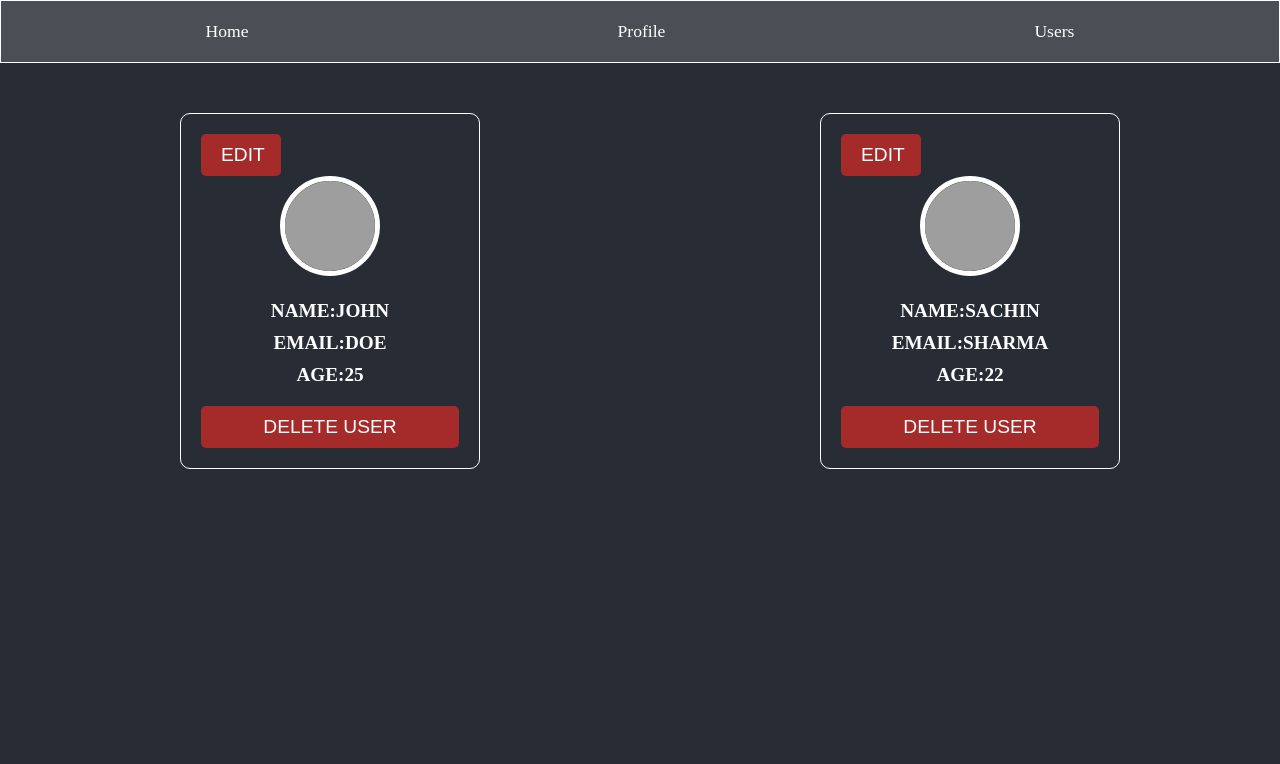
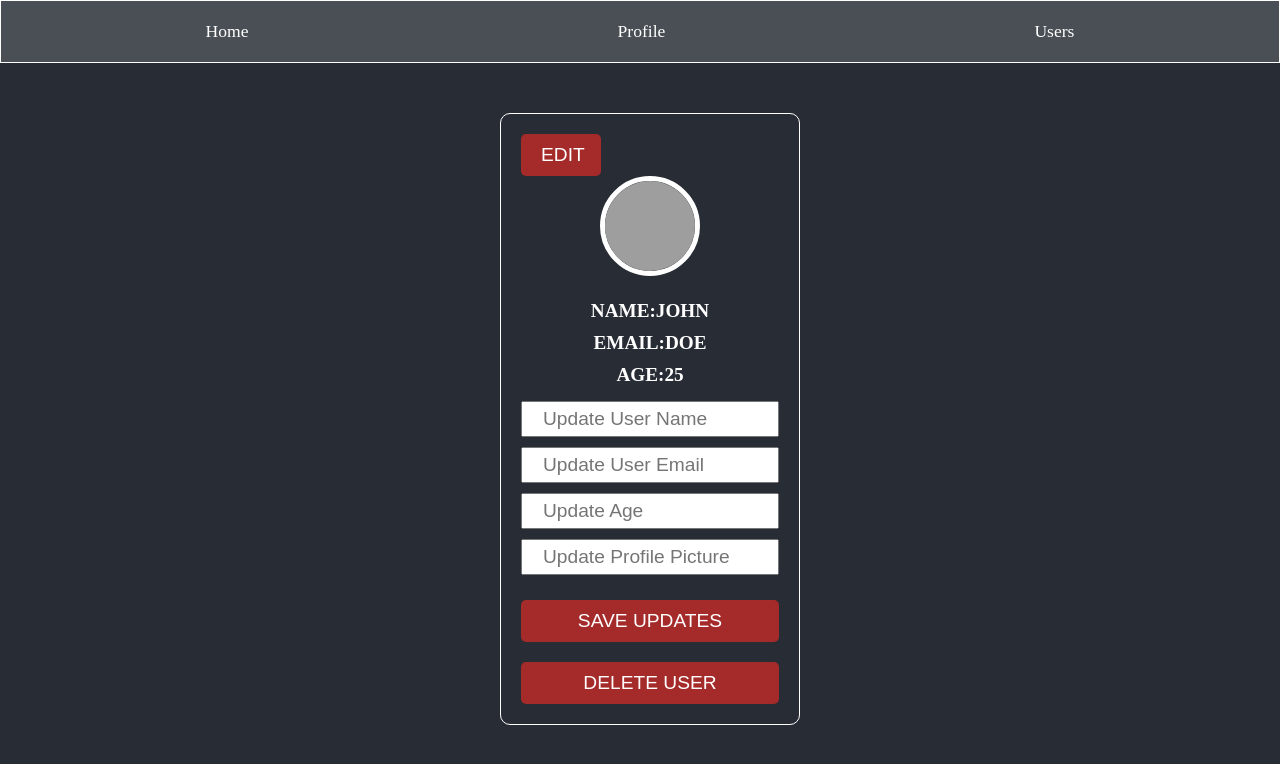
Before and after one commit to sachin3973/new-uer-app-rtk, a React (Create React App) app: page /users in a window 1280 px wide. Shown: the top 764 px of the page. Built offline with nearby package versions, Linux system fonts and the light colour scheme; grey boxes are pictures that could not be loaded.

Commit message:
Fixed the update feature

```diff
--- a/src/components/Profile.js
+++ b/src/components/Profile.js
@@ -6,17 +6,18 @@ import { deleteUser } from "../features/user";
 import UpdateUserForm from "./UpdateUserForm";
 
 const Profile = () => {
-  const user = useSelector((state) => state.user.value);
-  console.log(user);
+  const userList = useSelector((state) => state.user.value);
   const dispatch = useDispatch();
 
   const handleDelete = (id) => {
-    console.log(id);
     dispatch(deleteUser({ id }));
   };
 
   return (
     <div className="container">
+      {userList.map((user) => (
+        <div className="div">
+          <button className="show_updateForm">Edit</button>
           <img className="profile__img" src={user.image} alt="" />
           <div className="userinfo">
             <h3>Name:{user.name}</h3>
@@ -29,6 +30,8 @@ const Profile = () => {
             <button className="view__more">See Others</button>
           </Link>
         </div>
+      ))}
+    </div>
   );
 };
 
--- a/src/components/UpdateUserForm.js
+++ b/src/components/UpdateUserForm.js
@@ -3,24 +3,22 @@ import { useDispatch, useSelector } from "react-redux";
 import { updateUser } from "../features/user";
 import "../css/UpdateUserForm.css";
 
-const UpdateUserForm = () => {
+const UpdateUserForm = ({ id }) => {
   const [newName, setNewName] = useState("");
   const [newEmail, setNewEmail] = useState("");
   const [newAge, setNewAge] = useState("");
   const [newImage, setNewImage] = useState("https://picsum.photos/200/300");
 
   const userList = useSelector((state) => state.user.value);
+  console.log(userList);
 
-  useEffect(() => {
-    // pass
-  });
+  useEffect(() => {}, []);
 
   const dispatch = useDispatch();
-  console.log(userList);
 
   const handleUpdate = (id, event) => {
     event.preventDefault();
-    console.log("UPDATE");
+
     dispatch(
       updateUser({
         id: id,
@@ -32,8 +30,7 @@ const UpdateUserForm = () => {
     );
   };
   return (
-    <div className="user__updateBlock menu__hide">
-      {userList.map((user) => (
+    <div className="user__updateBlock">
       <form>
         <input
           type="text"
@@ -55,14 +52,10 @@ const UpdateUserForm = () => {
           placeholder="Update Profile Picture"
           onChange={(e) => setNewImage(e.target.value)}
         />
-          <button
-            type="submit"
-            onClick={(event) => handleUpdate(user.id, event)}
-          >
+        <button type="submit" onClick={(event) => handleUpdate(id, event)}>
           Save Updates
         </button>
       </form>
-      ))}
     </div>
   );
 };
--- a/src/components/Users.js
+++ b/src/components/Users.js
@@ -1,7 +1,7 @@
 import React from "react";
 import { useDispatch, useSelector } from "react-redux";
 import "../css/Users.css";
-import { deleteUser } from "../features/user";
+import { deleteUser, editUser } from "../features/user";
 import UpdateUserForm from "./UpdateUserForm";
 
 const Users = () => {
@@ -12,11 +12,19 @@ const Users = () => {
     dispatch(deleteUser({ id }));
   };
 
+  const handleEdit = (id) => {
+    dispatch(editUser({ id }));
+  };
   return (
     <div className="users__container">
       {userList.map((user) => (
         <div className="singleuser__container">
-          <button className="show_updateMenu">Edit</button>
+          <button
+            className="show_updateMenu"
+            onClick={() => handleEdit(user.id)}
+          >
+            Edit
+          </button>
           <img className="userList__img" src={user.image} alt="" />
           <div className="userinfo">
             <h3>Name:{user.name}</h3>
@@ -24,7 +32,7 @@ const Users = () => {
             <h3>Age:{user.age}</h3>
           </div>
           <div className="user__updateBlock">
-            <UpdateUserForm />
+            <UpdateUserForm id={user.id} />
           </div>
           <button onClick={() => handleDelete(user.id)}>Delete User</button>
         </div>
--- a/src/css/UpdateUserForm.css
+++ b/src/css/UpdateUserForm.css
@@ -13,6 +13,6 @@ form > input {
   font-size: 1.2rem;
 }
 
-.menu__hide {
+/* .menu__hide {
   display: none;
-}
+} */
--- a/src/features/user.js
+++ b/src/features/user.js
@@ -5,14 +5,6 @@ const initialStateValue = [
     name: "John",
     email: "Doe",
     age: 25,
-    image:
-      "https://www.nari-icmr.res.in/UploadedFilesRepository/39ff71e1-c25a-0961-f598-f423d212cfa8.jpg",
-  },
-  {
-    id: 2,
-    name: "Sachin",
-    email: "Sharma",
-    age: 22,
     image:
       "https://www.nari-icmr.res.in/UploadedFilesRepository/39ff71e1-c25a-0961-f598-f423d212cfa8.jpg",
   },
@@ -28,6 +20,13 @@ export const userSlice = createSlice({
     deleteUser: (state, action) => {
       state.value = state.value.filter((user) => user.id !== action.payload.id);
     },
+    editUser: (state, action) => {
+      state.value.map((user) => {
+        if (user.id === action.payload.id) {
+          return user;
+        }
+      });
+    },
     updateUser: (state, action) => {
       state.value.map((user) => {
         if (user.id === action.payload.id) {
@@ -42,6 +41,6 @@ export const userSlice = createSlice({
   },
 });
 
-export const { addUser, deleteUser, updateUser } = userSlice.actions;
+export const { addUser, deleteUser, updateUser, editUser } = userSlice.actions;
 
 export default userSlice.reducer;
--- a/src/index.js
+++ b/src/index.js
@@ -10,6 +10,11 @@ const store = configureStore({
     user: userReducer,
   },
 });
+
+// const store = createStore(
+//   reducer /* preloadedState, */,
+//   +window.__REDUX_DEVTOOLS_EXTENSION__ && window.__REDUX_DEVTOOLS_EXTENSION__()
+// );
 
 const rootElement = document.getElementById("root");
 
```
Also changed, not shown: todo.txt (added). Lines whose indentation alone changed are shown as unchanged.
